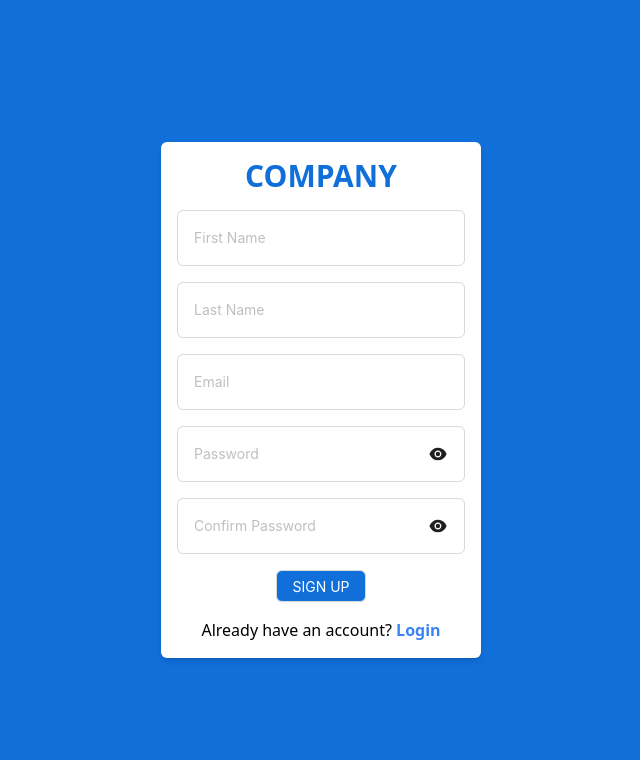
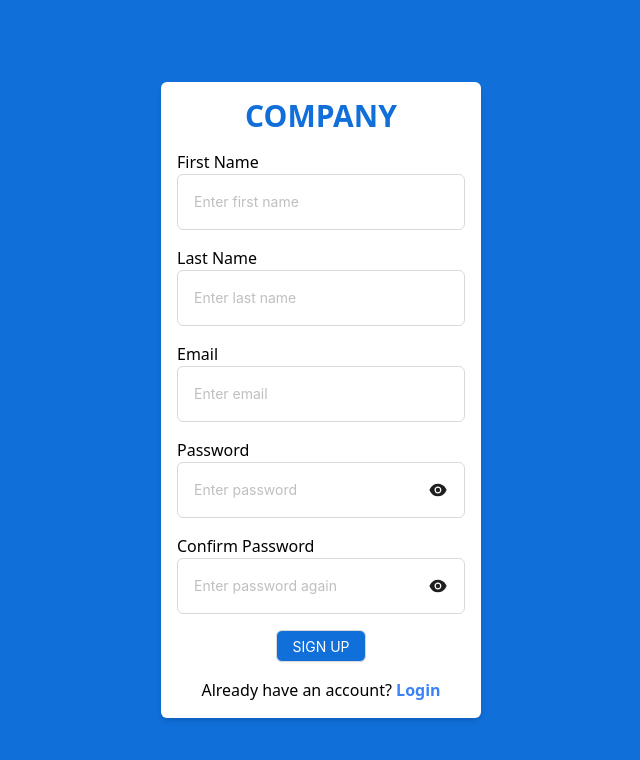
Before and after one commit to ShakibUddin/nextjs-antd-tailwind-boilerplate, a Next.js app: page /signup in a window 1280 px wide. Shown: the top 760 px of the page, without its empty margins (319-959 px from the left). Built offline with nearby package versions, Linux system fonts and the light colour scheme.

Commit message:
added components folder and put input in it

```diff
--- /dev/null
+++ b/components/common/inputField.js
@@ -0,0 +1,50 @@
+import { Input } from "antd";
+import React from "react";
+
+const InputField = ({
+  title,
+  type,
+  placeholder,
+  required,
+  className,
+  onChange,
+  onBlur,
+  error,
+  errorMessage,
+  disabled,
+  iconRender,
+  readOnly,
+}) => {
+  return (
+    <div>
+      <span className="input-title">{title}</span>
+      {type === "password" ? (
+        <Input.Password
+          type={type}
+          required={required}
+          placeholder={placeholder}
+          className={className}
+          onChange={onChange}
+          onBlur={onBlur}
+          readOnly={readOnly}
+          disabled={disabled}
+          iconRender={iconRender}
+        />
+      ) : (
+        <Input
+          type={type}
+          required={required}
+          placeholder={placeholder}
+          className={className}
+          onChange={onChange}
+          onBlur={onBlur}
+          readOnly={readOnly}
+          disabled={disabled}
+        />
+      )}
+      <span className="error-message">{error ? errorMessage : ""}</span>
+    </div>
+  );
+};
+
+export default InputField;
--- a/pages/login/index.js
+++ b/pages/login/index.js
@@ -3,6 +3,7 @@ import { Button, Checkbox, Form, Input } from "antd";
 import { AiFillEyeInvisible, AiFillEye } from "react-icons/ai";
 import { MdEmail } from "react-icons/md";
 import Link from "next/link";
+import InputField from "@/components/common/inputField";
 
 const Login = () => {
   return (
@@ -11,8 +12,15 @@ const Login = () => {
         <span className="font-bold text-3xl text-[var(--brandColor)] text-center">
           COMPANY
         </span>
-        <Input placeholder="Email" className="p-4" />
-        <Input.Password
+        <InputField
+          title={"Email"}
+          type={"email"}
+          placeholder="Email"
+          className="p-4"
+        />
+        <InputField
+          title={"Password"}
+          type={"password"}
           placeholder="Password"
           iconRender={(visible) =>
             visible ? <AiFillEyeInvisible size={20} /> : <AiFillEye size={20} />
--- a/pages/signup/index.js
+++ b/pages/signup/index.js
@@ -3,6 +3,7 @@ import { Button, Checkbox, Form, Input } from "antd";
 import { AiFillEyeInvisible, AiFillEye } from "react-icons/ai";
 import { MdEmail } from "react-icons/md";
 import Link from "next/link";
+import InputField from "@/components/common/inputField";
 
 const Signup = () => {
   return (
@@ -11,18 +12,37 @@ const Signup = () => {
         <span className="font-bold text-3xl text-[var(--brandColor)] text-center">
           COMPANY
         </span>
-        <Input placeholder="First Name" className="p-4" />
-        <Input placeholder="Last Name" className="p-4" />
-        <Input placeholder="Email" className="p-4" />
-        <Input.Password
-          placeholder="Password"
+        <InputField
+          title={"First Name"}
+          type={"text"}
+          placeholder={"Enter first name"}
+          className="p-4"
+        />
+        <InputField
+          title={"Last Name"}
+          type={"text"}
+          placeholder="Enter last name"
+          className="p-4"
+        />
+        <InputField
+          title={"Email"}
+          placeholder={"Enter email"}
+          type={"email"}
+          className="p-4"
+        />
+        <InputField
+          title={"Password"}
+          type={"password"}
+          placeholder="Enter password"
           iconRender={(visible) =>
             visible ? <AiFillEyeInvisible size={20} /> : <AiFillEye size={20} />
           }
           className="p-4"
         />
-        <Input.Password
-          placeholder="Confirm Password"
+        <InputField
+          title={"Confirm Password"}
+          type={"password"}
+          placeholder="Enter password again"
           iconRender={(visible) =>
             visible ? <AiFillEyeInvisible size={20} /> : <AiFillEye size={20} />
           }
--- a/styles/globals.css
+++ b/styles/globals.css
@@ -10,3 +10,11 @@ body{
   width: 100vw;
   height: 100vh;
 }
+
+.input-title{
+  @apply text-base;
+}
+
+.error-message{
+  @apply text-red-500 text-base;
+}
```
